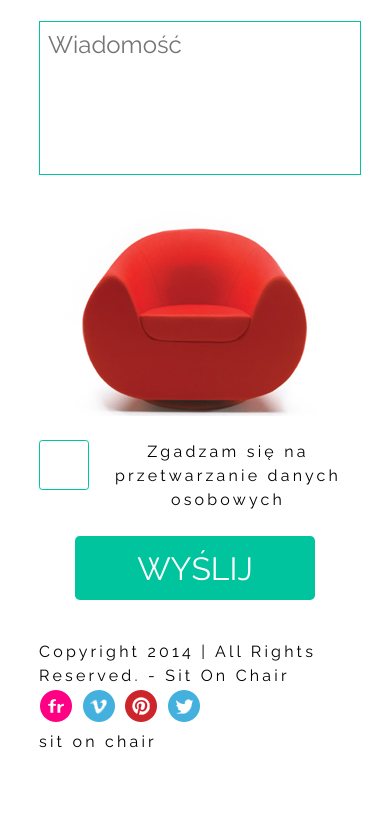
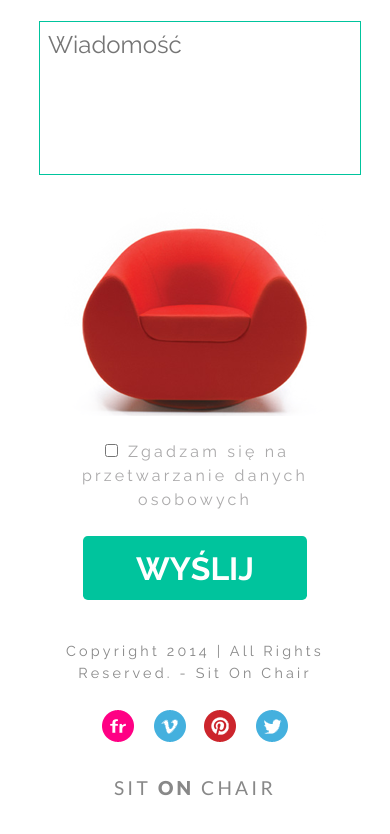
Before and after one commit to jezyk2796/newSitOnChair, a website: page src/index.html in a window 390 px wide. Shown: the part 3681-4515 px from the top of the page. Before the commit the page ends 4435 px from the top, so only its background shows below. Drawn offline with Linux system fonts and the light colour scheme.

Commit message:
mobile first layout finished

```diff
--- a/src/index.html
+++ b/src/index.html
@@ -145,11 +145,13 @@
             <p>
                 Copyright 2014 | All Rights Reserved. - Sit On Chair
             </p>
-            <a href="#"><img src="img/flickr.png" alt="flickr icon"></a>
-            <a href="#"><img src="img/vimeo.png" alt="vimeo icon"></a>
-            <a href="#"><img src="img/pinterest.png" alt="pinterest icon"></a>
-            <a href="#"><img src="img/twitter.png" alt="twitter icon"></a>
-            <h6>sit on chair</h6>
+            <div class="social-icons">
+                <a href="#"><img src="img/flickr.png" alt="flickr icon"></a>
+                <a href="#"><img src="img/vimeo.png" alt="vimeo icon"></a>
+                <a href="#"><img src="img/pinterest.png" alt="pinterest icon"></a>
+                <a href="#"><img src="img/twitter.png" alt="twitter icon"></a>
+            </div>
+            <h6>sit <span>on</span> chair</h6>
         </div>
     </footer>
 </body>
--- a/src/scss/modules/_colors.scss
+++ b/src/scss/modules/_colors.scss
@@ -14,4 +14,7 @@ $md-1-font: #a5a5a5;
 $md-1-bg: $white;
 $md-2-font: #9d9d9d;
 $md-2-bg: $background-gray;
+$label-text: #aaa9aa;
+$footer-font: #888888;
+
 $bg-opacity: rgba(255, 255, 255, 0.5);
--- a/src/scss/modules/_typography.scss
+++ b/src/scss/modules/_typography.scss
@@ -4,4 +4,5 @@ $ff-raleway: 'Raleway', sans-serif;
 $ff-lato: 'Lato', sans-serif;
 
 $fw-n: 400;
+$fw-bolder: 700;
 $fw-b: 900;
--- a/src/scss/partials/_all-partials.scss
+++ b/src/scss/partials/_all-partials.scss
@@ -4,3 +4,4 @@
 @import 'products';
 @import 'price-box';
 @import 'contact';
+@import 'footer';
--- a/src/scss/partials/_contact.scss
+++ b/src/scss/partials/_contact.scss
@@ -27,30 +27,30 @@
             width: 100%;
             margin: 1.5rem 0;
             text-align: center;
+            color: $label-text;
 
             label {
                 cursor: pointer;
 
-                #checkbox {
-                    display: none;
+                // #checkbox {
+                //     display: none;
 
-                    + .label-text::before {
-                        content: '';
-                        display: block;
-                        width: 3rem;
-                        height: 2.7rem;
-                        background-color: transparent;
-                        border: 1px solid $main-green;
-                        border-radius: .2rem;
-                        margin: 0 1rem 0 0;
-                        padding: .3rem 0 0 0;
-                        float: left;
-                    }
+                //     + .label-text::before {
+                //         content: '';
+                //         display: block;
+                //         width: 3rem;
+                //         height: 2.7rem;
+                //         background-color: transparent;
+                //         border: 1px solid $main-green;
+                //         border-radius: .2rem;
+                //         margin: 0 1rem 0 0;
+                //         padding: .3rem 0 0 0;
+                //     }
 
-                    &:checked + .label-text::before {
-                        content: url(../../img/form_ok.jpg);
-                    }
-                }
+                //     &:checked + .label-text::before {
+                //         content: url(../../img/form_ok.jpg);
+                //     }
+                // }
             }
         }
 
@@ -62,12 +62,12 @@
             #form-btn {
                 border: none;
                 border-radius: .3rem;
-                width: 15rem;
+                width: 14rem;
                 height: 4rem;
                 background-color: $main-green;
                 color: $white;
                 font-family: $ff-raleway;
-                // font-weight: $fw-b;
+                font-weight: $fw-bolder;
                 font-size: 2rem;
                 text-transform: uppercase;
             }
--- /dev/null
+++ b/src/scss/partials/_footer.scss
@@ -0,0 +1,34 @@
+footer {
+    // padding: 2rem 0;
+    color: $footer-font;
+
+    p {
+        width: 100%;
+        text-align: center;
+        font-size: .9rem;
+    }
+
+    .social-icons {
+        width: 100%;
+        display: flex;
+        justify-content: center;
+        margin: 1.5rem 0;
+
+        a {
+            margin: 0 .5rem;
+        }
+    }
+
+    h6 {
+        width: 100%;
+        padding: 0 0 2rem 0;
+        text-align: center;
+        text-transform: uppercase;
+        font-family: $ff-lato;
+        font-size: 1.2rem;
+
+        span {
+            font-weight: $fw-b;
+        }
+    }
+}
```
Also changed, not shown: src/css/style.css.
